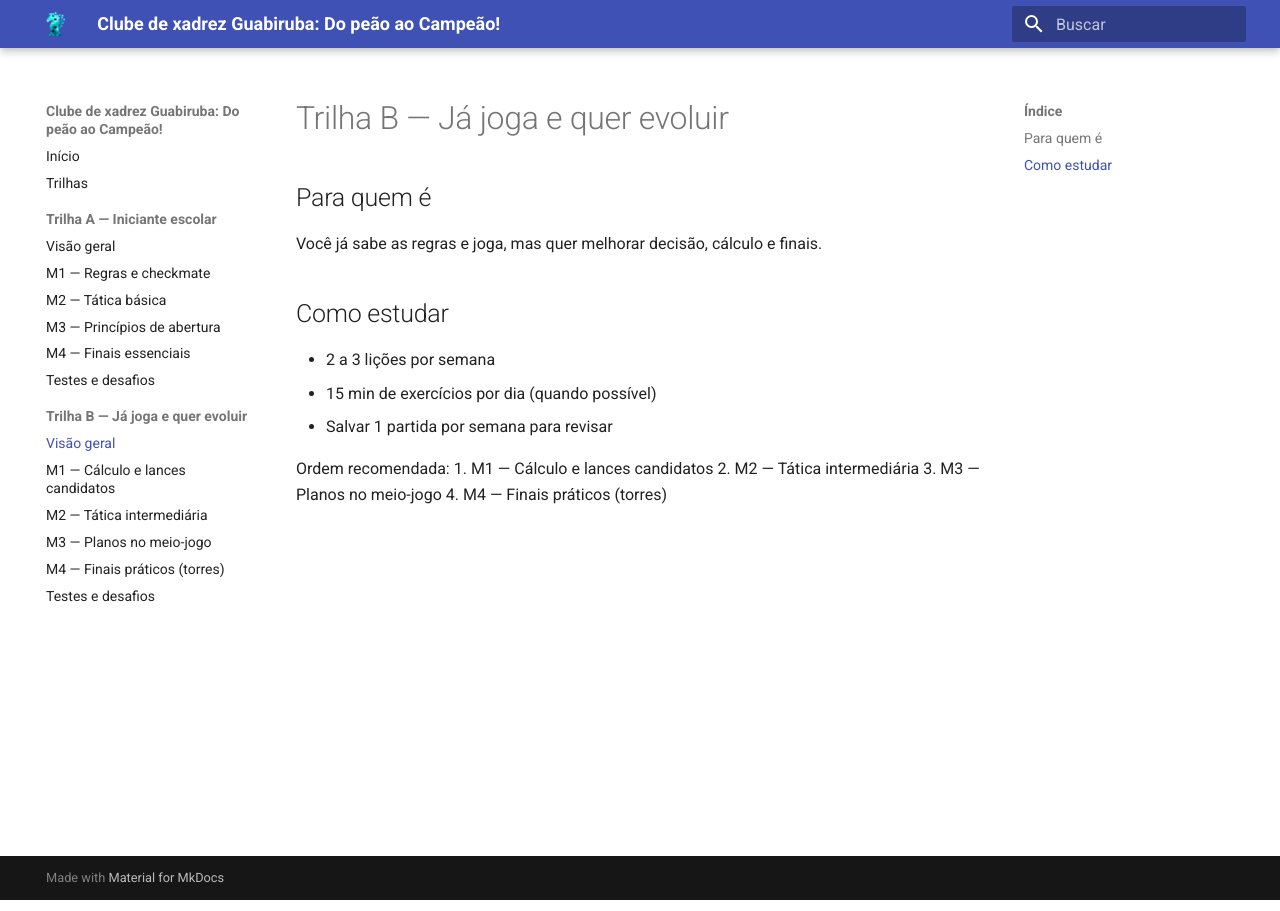
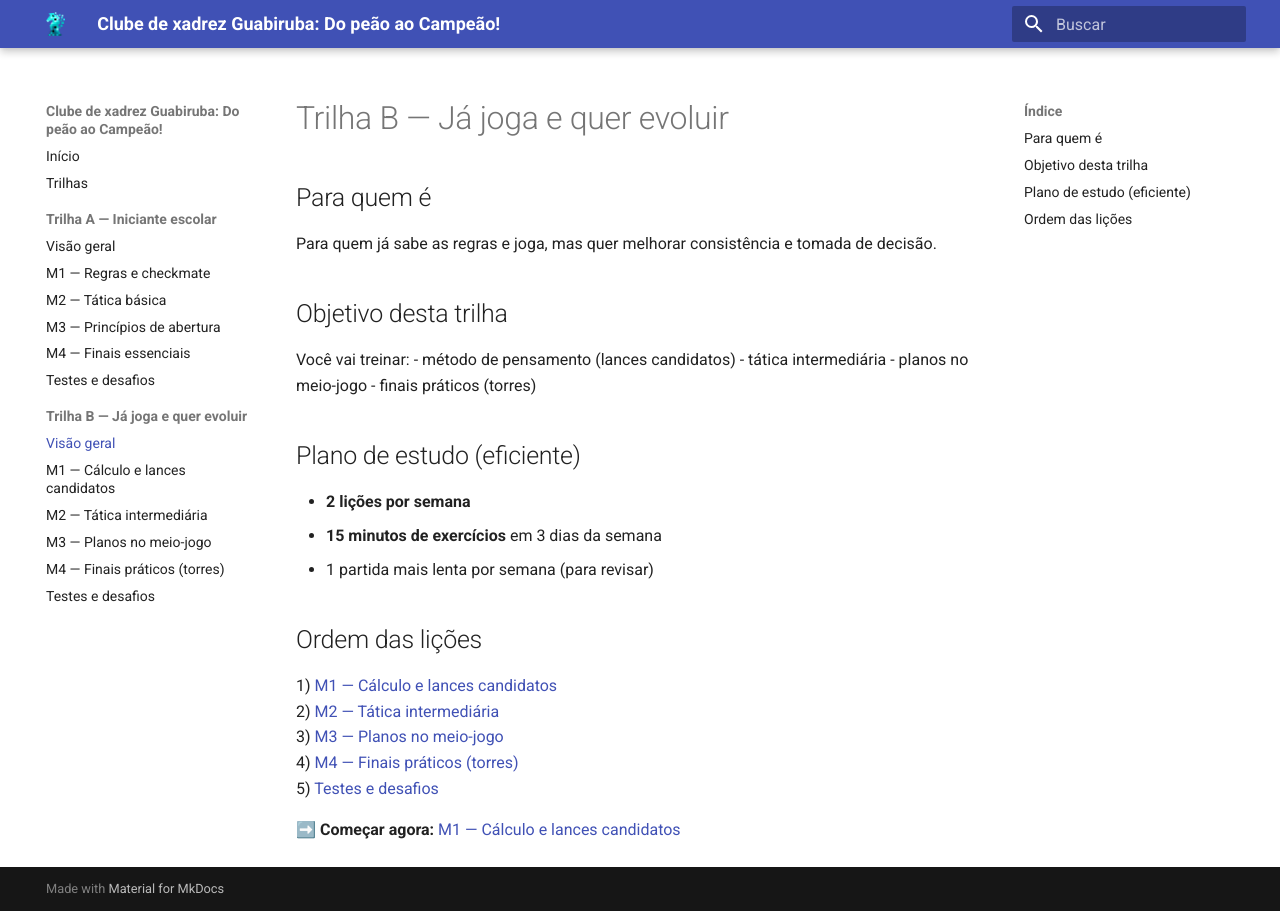
Before and after one commit to douglasvieiradossantos/Clube-de-xadrez-Guabiruba-Do-pe-o-ao-campe-o, an MkDocs documentation site: the page built from docs/evoluir/index.md, in a window 1280 px wide. Built offline with MkDocs 1.6.1 and Material for MkDocs 9.7.7, drawn with Linux system fonts in a browser that asks for light colours.

Commit message:
Revise study plan and objectives in index.md
Updated content to clarify study objectives and structure.

```diff
--- a/docs/evoluir/index.md
+++ b/docs/evoluir/index.md
@@ -1,15 +1,25 @@
 # Trilha B — Já joga e quer evoluir
 
 ## Para quem é
-Você já sabe as regras e joga, mas quer melhorar decisão, cálculo e finais.
+Para quem já sabe as regras e joga, mas quer melhorar consistência e tomada de decisão.
 
-## Como estudar
-- 2 a 3 lições por semana
-- 15 min de exercícios por dia (quando possível)
-- Salvar 1 partida por semana para revisar
+## Objetivo desta trilha
+Você vai treinar:
+- método de pensamento (lances candidatos)
+- tática intermediária
+- planos no meio-jogo
+- finais práticos (torres)
 
-Ordem recomendada:
-1. M1 — Cálculo e lances candidatos
-2. M2 — Tática intermediária
-3. M3 — Planos no meio-jogo
-4. M4 — Finais práticos (torres)
+## Plano de estudo (eficiente)
+- **2 lições por semana**
+- **15 minutos de exercícios** em 3 dias da semana
+- 1 partida mais lenta por semana (para revisar)
+
+## Ordem das lições
+1) [M1 — Cálculo e lances candidatos](m1-calculo.md)
+2) [M2 — Tática intermediária](m2-tatica-2.md)
+3) [M3 — Planos no meio-jogo](m3-planos.md)
+4) [M4 — Finais práticos (torres)](m4-finais-2.md)
+5) [Testes e desafios](testes.md)
+
+➡️ **Começar agora:** [M1 — Cálculo e lances candidatos](m1-calculo.md)
```
